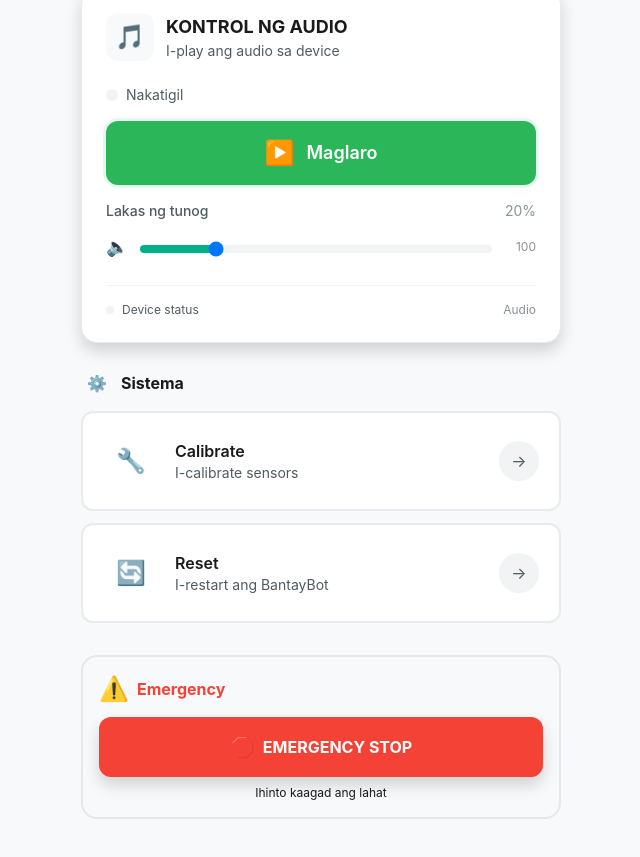
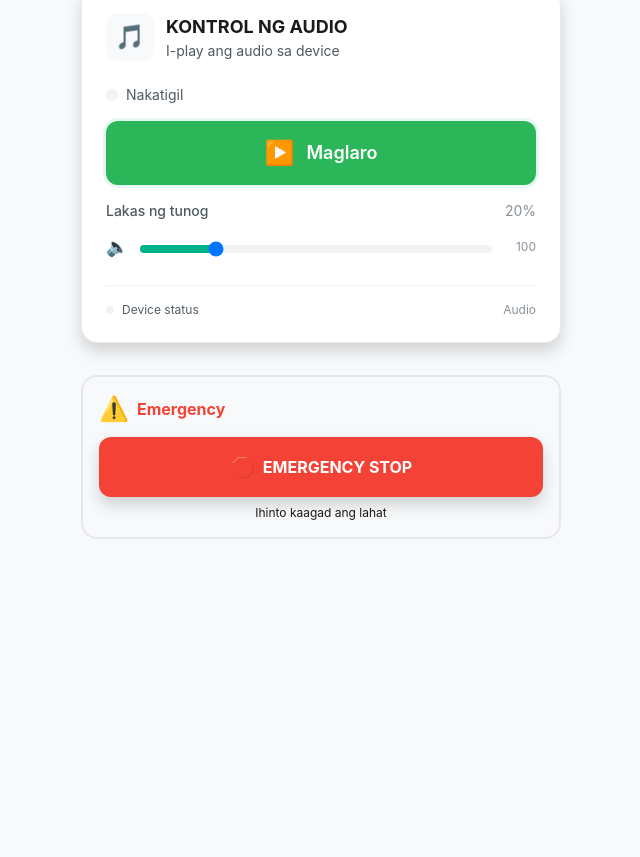
Before and after one commit to JohnCarlosSebuco/bantay-bot-cloud-imgbb, a React (Vite) app: page /controls in a window 1280 px wide. Shown: the part 1010-1867 px from the top of the page, without its empty margins (319-959 px from the left). After the commit the page ends 1653 px from the top, so only its background shows below. Built offline with nearby package versions, Linux system fonts and the light colour scheme.

Commit message:
hide reset and calibrate UI elements

```diff
--- a/src/pages/Controls.jsx
+++ b/src/pages/Controls.jsx
@@ -302,7 +302,7 @@ export default function Controls({ language }) {
           />
 
           {/* System Controls */}
-          <SectionHeader icon="⚙️" title={t.systemControls} color="success" />
+          {/* <SectionHeader icon="⚙️" title={t.systemControls} color="success" />
           <div className="space-y-2 sm:space-y-3">
             <ControlBtn
               icon="🔧"
@@ -320,7 +320,7 @@ export default function Controls({ language }) {
               loading={loadingStates.RESET_SYSTEM}
               color="info"
             />
-          </div>
+          </div> */}
 
           {/* Emergency Stop */}
           <div className="mt-6 sm:mt-8 p-3 sm:p-4 rounded-2xl bg-error/5 border-2 border-error/30">
--- a/src/pages/Settings.jsx
+++ b/src/pages/Settings.jsx
@@ -518,7 +518,7 @@ export default function Settings({ language, onLanguageChange }) {
               </span>
             </button>
 
-            <button
+{/*             <button
               onClick={resetToDefaults}
               className="w-full py-3 sm:py-4 px-4 sm:px-6 rounded-xl sm:rounded-2xl font-semibold text-sm sm:text-base surface-primary border-2 border-primary text-secondary hover:bg-tertiary transition-all cursor-pointer"
             >
@@ -526,7 +526,7 @@ export default function Settings({ language, onLanguageChange }) {
                 <span>🔄</span>
                 <span>{txt.resetDefaults}</span>
               </span>
-            </button>
+            </button> */}
           </div>
         </div>
       </div>
```
